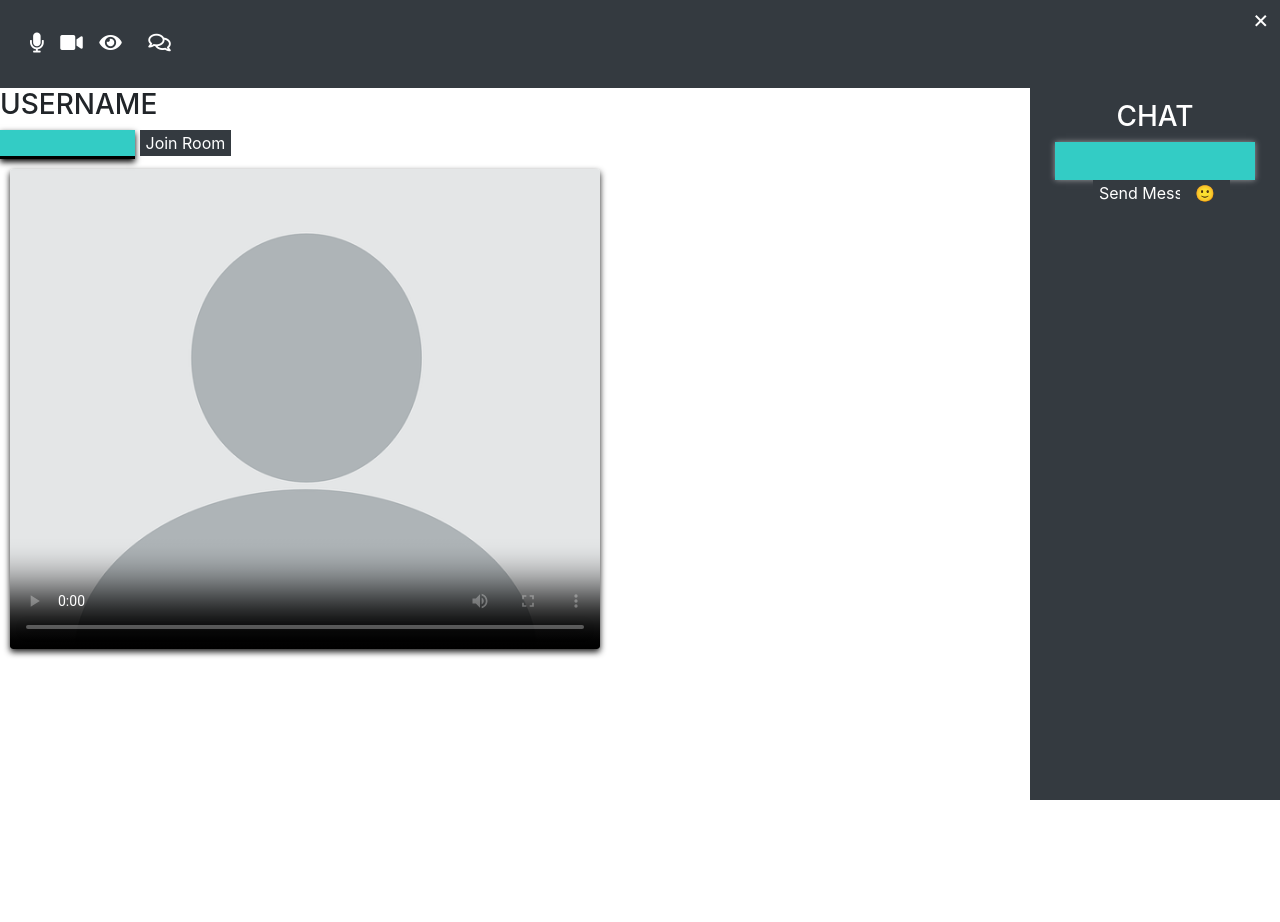
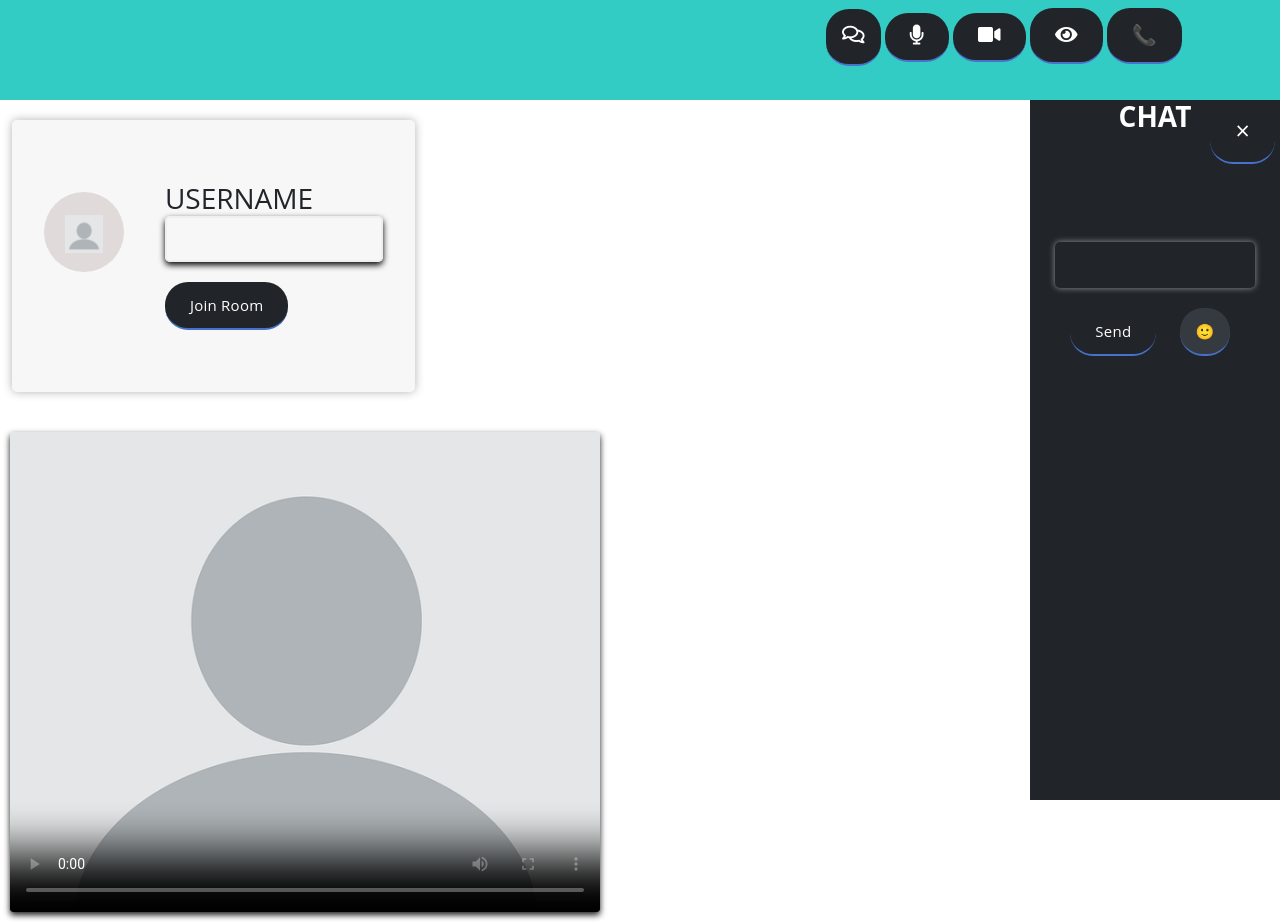
Before and after one commit to satvikakoti/TClone, a Django app: page /video/ in a window 1280 px wide. Before the commit the page ends 800 px from the top, so only its background shows below. Run offline with Django 3.2, Linux system fonts and the light colour scheme; some libraries are stand-ins or nearby versions.

Commit message:
Update main.html

```diff
--- a/TeamsCloneProject/chat/templates/chat/main.html
+++ b/TeamsCloneProject/chat/templates/chat/main.html
@@ -9,28 +9,62 @@
     <link rel="stylesheet" href="https://stackpath.bootstrapcdn.com/bootstrap/4.3.1/css/bootstrap.min.css" integrity="sha384-ggOyR0iXCbMQv3Xipma34MD+dH/1fQ784/j6cY/iJTQUOhcWr7x9JvoRxT2MZw1T" crossorigin="anonymous">
     <link rel="stylesheet" href="https://use.fontawesome.com/releases/v5.8.1/css/all.css">
     <link rel="shortcut icon" href="#">
+    <link href="{% static 'vendor/bootstrap/css/bootstrap.min.css' %}" rel="stylesheet">
+
+
+    <!-- Additional CSS Files -->
+    <link rel="stylesheet" href="{% static 'assets/css/fontawesome.css' %}">
+    <link rel="stylesheet" href="{% static 'assets/css/templatemo-seo-dream.css' %}">
+    <link rel="stylesheet" href="{% static 'assets/css/animated.css' %}">
+    <link rel="stylesheet" href="{% static 'assets/css/owl.css' %}">
 </head>
 <body>
-
-        <nav class="navbar navbar-expand-lg navbar-dark bg-dark">
-                <div class="collapse navbar-collapse" id="navbarSupportedContent">
-                  <ul class="navbar-nav mr-auto">
+  <header class="header-area header-sticky wow slideInDown" data-wow-duration="0.75s" data-wow-delay="0s">
+    <div class="container">
+      <div class="row">
+        <div class="col-12">
+          <nav class="main-nav">
+            <ul>
                 <li>
                      <div style="float:right;" class="nav-link">
+                         <button class="bg-dark" id="main" onclick="openNav()"><i class="far fa-comments" style="font-size:20px;"></i></button>
                         <button class="bg-dark" id="btn-toggle-audio"><i class="fas fa-microphone" style="font-size:20px;"></i></button>
                         <button class="bg-dark" id="btn-toggle-video"><i class="fas fa-video" style="font-size:20px;"></i></button>
                          <button class="bg-dark" id="btn-share-screen" style="font-size:20px;"><i class="fas fa-eye"></i></button>
-                            <button class="bg-dark" id="main" onclick="openNav()"><i class="far fa-comments" style="font-size:20px;"></i></button>
+                         <button class="bg-dark" id="btn-cut-call" style="font-size:20px;">&#128222;</button>
                       </div>
                  </li>
             </ul>
+          </nav>
+        </div>
+      </div>
+    </div>
+  </header>
+<br><br><br><br><br>
 
+    <div class="container-fluid">
+      <div class="row">
+        <div class="col-lg-4">
+          <div class="service-item wow bounceInUp" data-wow-duration="1s" data-wow-delay="0.3s">
+            <div class="row">
+              <div class="col-lg-4">
+                <div class="icon">
+                  <img src="{% static 'images/profile.png' %}" alt="">
                 </div>
-        </nav>
+              </div>
+              <div class="col-lg-8">
+                <div class="right-content">
                     <h3 id="label-username">USERNAME</h3>
                     <div>
                         <input id="username">
                         <button id="btn-join" class="bg-dark">Join Room</button>
+                    </div>
+                </div>
+              </div>
+            </div>
+          </div>
+        </div>
+      </div>
     </div>
 <div>
     <div id="video-container">
@@ -40,21 +74,26 @@
         </div>
 
     </div>
+</div>
+<div>
         <div class="sidenav bg-dark" id="mySidebar">
-            <h3 style="color:white">CHAT</h3>
+            <div class="col-lg-12">
                 <button class="closebtn bg-dark" onclick="closeNav()">×</button>
+                 <h3 class="section-heading"><b>CHAT</b></h3>
 
-            <div id="messages">
+            </div>
+            <br><br>
+            <div id="messages" class="col-lg-12">
                 <ul id="message-list" class="navbar-nav mr-auto"></ul>
             </div>
             <div>
                  <input data-emoji-picker="true" type="text" id="msg">
-                <button id="btn-send-msg" class="bg-dark">Send Message</button>
             </div>
-
+            <div class="col-lg-8">
+                 <button id="btn-send-msg" class="bg-dark">Send</button>
             </div>
         </div>
-
+</div>
 <script src="{% static 'js/main.js' %}"></script>
 <script src="{% static 'js/emojiPicker.js' %}"></script>
 <script>
@@ -62,5 +101,11 @@
       new EmojiPicker()
     })()
   </script>
+  <script src="{% static 'vendor/jquery/jquery.min.js' %}"></script>
+  <script src="{% static 'vendor/bootstrap/js/bootstrap.bundle.min.js' %}"></script>
+  <script src="{% static 'assets/js/owl-carousel.js' %}"></script>
+  <script src="{% static 'assets/js/animation.js' %}"></script>
+  <script src="{% static 'assets/js/imagesloaded.js' %}"></script>
+  <script src="{% static 'assets/js/custom.js' %}"></script>
 </body>
 </html>
```
Lines whose indentation alone changed are shown as unchanged.
